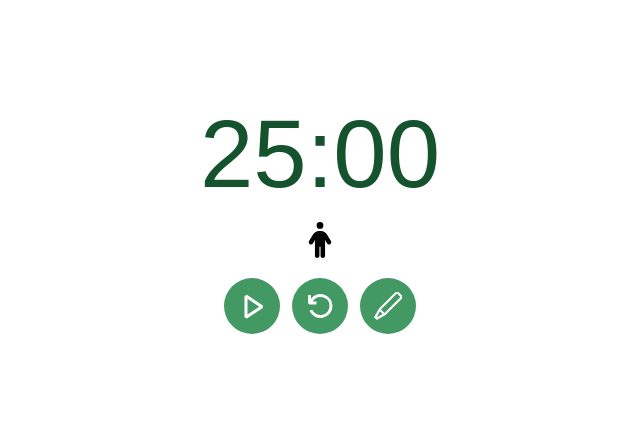
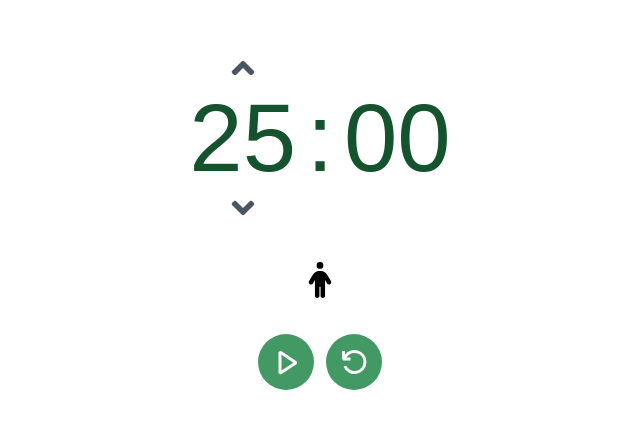
Before and after one commit to mynolog/pomodoro-timer, a React (Vite) app: page / in a window 1280 px wide. Shown: the part 180-608 px from the top of the page, without its empty margins (320-960 px from the left). Built offline with nearby package versions, Linux system fonts and the light colour scheme; a web font is replaced by a local one.

Commit message:
✨ feat: 타이머 분단위 변경 기능 구현

```diff
--- a/src/App.tsx
+++ b/src/App.tsx
@@ -1,18 +1,29 @@
-import { useEffect } from 'react'
+import { useState, useEffect } from 'react'
 import Timer from './components/timer/Timer'
 import { requestNotificationPermission } from './utils/requestUtils'
 import { generateTimestamp } from './utils/generateUtils'
 
 function App() {
+  const [sessionMinute, setSessionMinute] = useState(25)
+  const [timestamp, setTimestamp] = useState(
+    generateTimestamp(sessionMinute * 60),
+  )
+
   useEffect(() => {
     requestNotificationPermission()
   }, [])
 
-  const timestamp = generateTimestamp(25 * 60)
+  useEffect(() => {
+    setTimestamp(generateTimestamp(sessionMinute * 60))
+  }, [sessionMinute])
 
   return (
     <>
-      <Timer expiryTimestamp={timestamp} />
+      <Timer
+        expiryTimestamp={timestamp}
+        sessionMinute={sessionMinute}
+        setSessionMinute={setSessionMinute}
+      />
     </>
   )
 }
--- a/src/components/common/Button/Button.tsx
+++ b/src/components/common/Button/Button.tsx
@@ -9,9 +9,9 @@ type ButtonProps = {
 const Button = ({ onClick, children, disabled = false }: ButtonProps) => {
   return (
     <button
-      className="flex justify-center items-center p-3 w-14 h-14 transition-all
+      className={`flex justify-center items-center p-3 w-14 h-14 transition-all
       duration-200 ease-in-out opacity-80 hover:opacity-100
-       bg-green-700 rounded-full text-white active:scale-95"
+       bg-green-700 rounded-full text-white active:scale-95 disabled:cursor-not-allowed disabled:bg-gray-800`}
       onClick={onClick}
       disabled={disabled}
     >
--- a/src/components/timer/Timer.tsx
+++ b/src/components/timer/Timer.tsx
@@ -1,17 +1,25 @@
+import type { Dispatch, SetStateAction } from 'react'
+import { useEffect } from 'react'
 import { useTimer } from 'react-timer-hook'
 import { FaPersonRunning, FaPerson } from 'react-icons/fa6'
-import {
-  VscDebugStart,
-  VscDebugPause,
-  VscDebugRestart,
-  VscEdit,
-} from 'react-icons/vsc'
+import { VscDebugStart, VscDebugPause, VscDebugRestart } from 'react-icons/vsc'
+import { FaAngleUp, FaAngleDown } from 'react-icons/fa'
 import { formatTimeUnit } from '../../utils/formatUtils'
 import { generateTimestamp } from '../../utils/generateUtils'
 import { getRandomMessage } from '../../utils/getUtils'
 import Button from '../common/Button/Button'
 
-function Timer({ expiryTimestamp }: { expiryTimestamp: Date }) {
+type TimerProps = {
+  expiryTimestamp: Date
+  sessionMinute: number
+  setSessionMinute: Dispatch<SetStateAction<number>>
+}
+
+function Timer({
+  expiryTimestamp,
+  sessionMinute,
+  setSessionMinute,
+}: TimerProps) {
   const { seconds, minutes, isRunning, pause, resume, restart } = useTimer({
     expiryTimestamp,
     onExpire: () => {
@@ -20,8 +28,13 @@ function Timer({ expiryTimestamp }: { expiryTimestamp: Date }) {
     autoStart: false,
   })
 
+  useEffect(() => {
+    const newTimestamp = generateTimestamp(sessionMinute * 60)
+    restart(newTimestamp, false)
+  }, [sessionMinute, restart])
+
   const initTimestamp = () => {
-    const newTimestamp = generateTimestamp(25 * 60)
+    const newTimestamp = generateTimestamp(sessionMinute * 60)
     restart(newTimestamp, false)
   }
 
@@ -33,11 +46,44 @@ function Timer({ expiryTimestamp }: { expiryTimestamp: Date }) {
     }
   }
 
+  const handleIncreaseSessionMinute = () => {
+    setSessionMinute((prevState) => {
+      if (prevState >= 59) {
+        return 0
+      }
+      return prevState + 1
+    })
+  }
+
+  const handleDecreaseSessionMinute = () => {
+    setSessionMinute((prevState) => {
+      if (prevState <= 0) {
+        return 59
+      }
+      return prevState - 1
+    })
+  }
+
   return (
-    <div className="w-[600px] h-screen flex flex-col justify-center items-center gap-5">
-      <div className="text-8xl font-degital rounded text-green-900">
-        <span>{formatTimeUnit(minutes)}</span>:
-        <span>{formatTimeUnit(seconds)}</span>
+    <div className="w-[600px] h-screen flex flex-col justify-center items-center gap-9">
+      <div
+        className={`flex items-center gap-2 text-8xl font-degital rounded ${minutes === 0 && seconds <= 10 ? 'text-red-800' : 'text-green-900'}`}
+      >
+        <div className="w-28 flex flex-col gap-1 items-center justify-center">
+          <FaAngleUp
+            className={`text-4xl text-gray-600 ${isRunning ? 'invisible' : 'visible'}`}
+            onClick={handleIncreaseSessionMinute}
+          />
+          {formatTimeUnit(minutes)}
+          <FaAngleDown
+            className={`text-4xl text-gray-600 ${isRunning ? 'invisible' : 'visible'}`}
+            onClick={handleDecreaseSessionMinute}
+          />
+        </div>
+        <div className={`${isRunning ? 'animate-blink' : ''}`}>:</div>
+        <div className="w-28 flex gap-1 items-center justify-center">
+          {formatTimeUnit(seconds)}
+        </div>
       </div>
       <p className="text-4xl">
         {isRunning ? <FaPersonRunning /> : <FaPerson />}
@@ -46,12 +92,11 @@ function Timer({ expiryTimestamp }: { expiryTimestamp: Date }) {
         {isRunning ? (
           <Button onClick={pause}>{<VscDebugPause />}</Button>
         ) : (
-          <Button onClick={resume}>{<VscDebugStart />}</Button>
+          <Button disabled={minutes === 0 && seconds === 0} onClick={resume}>
+            {<VscDebugStart />}
+          </Button>
         )}
         <Button onClick={initTimestamp}>{<VscDebugRestart />}</Button>
-        <Button disabled={true} onClick={() => {}}>
-          {<VscEdit />}
-        </Button>
       </div>
     </div>
   )
--- a/tailwind.config.js
+++ b/tailwind.config.js
@@ -6,6 +6,19 @@ export default {
       fontFamily: {
         degital: ['LABDegital', 'sans-serif'],
       },
+      animation: {
+        blink: 'blink 1s infinite step-start',
+      },
+      keyframes: {
+        blink: {
+          '0%, 100%': {
+            opacity: '1',
+          },
+          '50%': {
+            opacity: '0',
+          },
+        },
+      },
     },
   },
   plugins: [],
```
